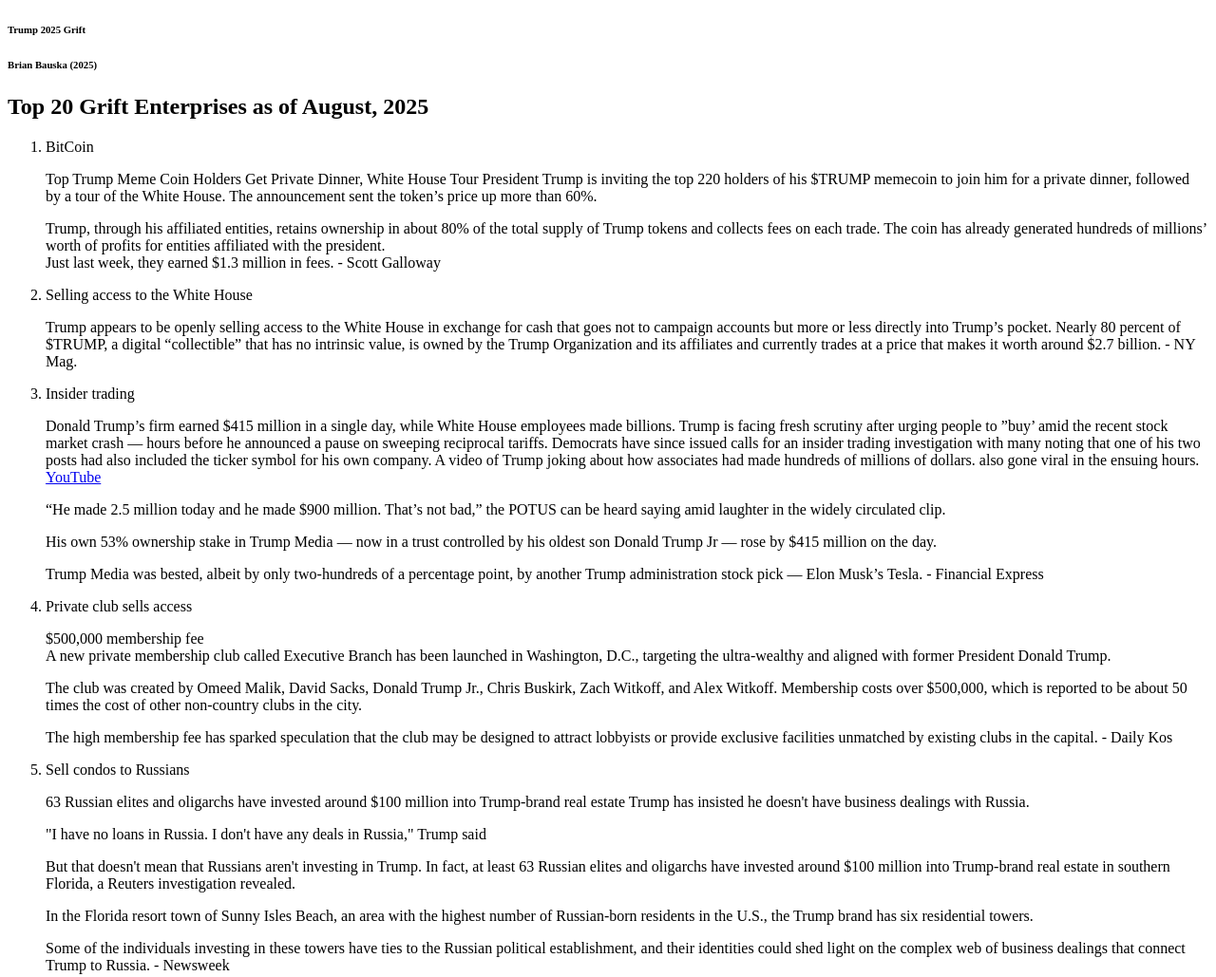
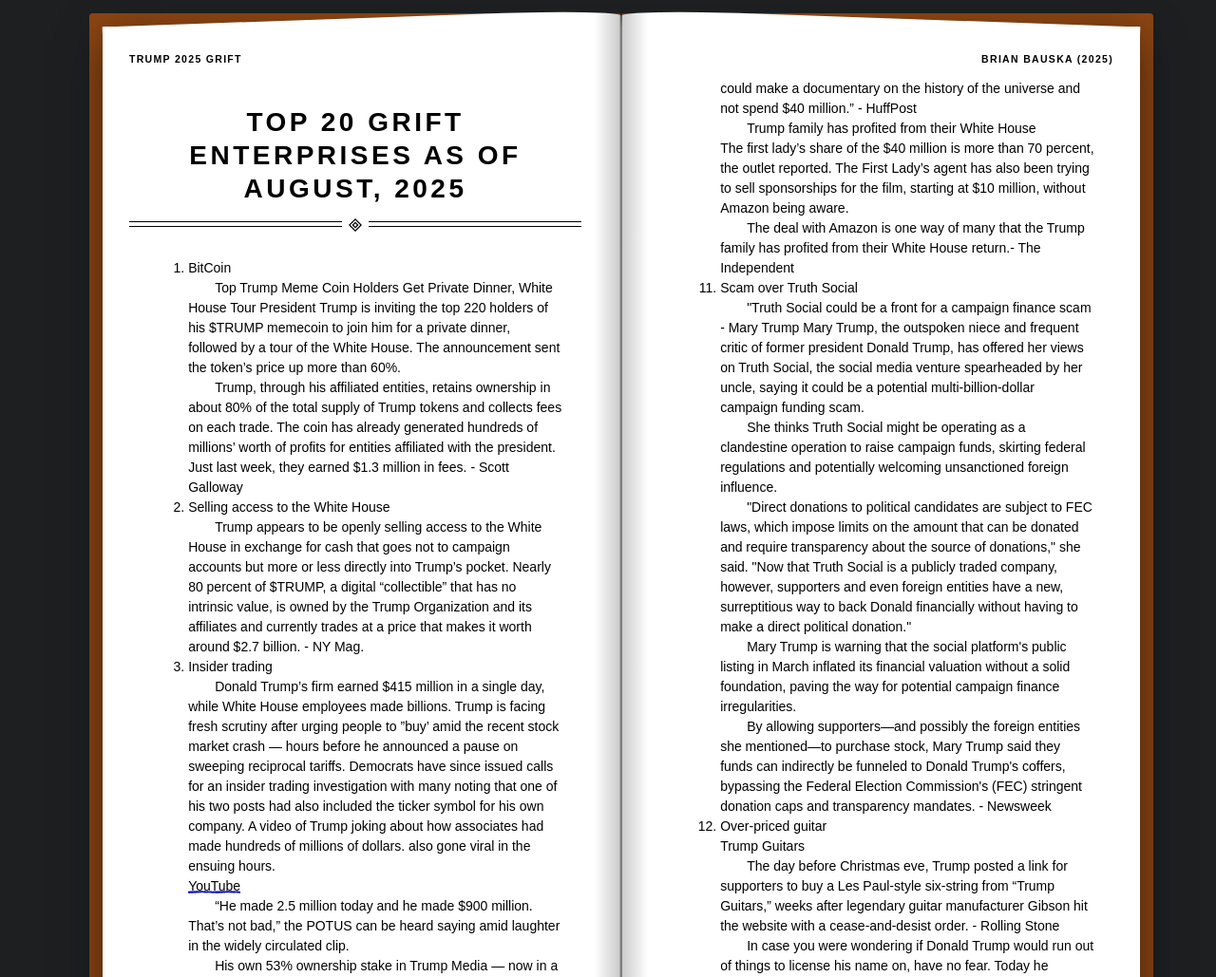
Before and after one commit to bbauska/trump-2025-grift, a plain HTML site: page index.html in a window 1280 px wide. Shown: the top 1029 px of the page at 95% size. Drawn offline with nearby package versions, Linux system fonts and the light colour scheme.

Commit message:
Update index.html

```diff
--- a/index.html
+++ b/index.html
@@ -20,7 +20,7 @@
   <link rel="canonical" href="https://trump-2025-grift.bauska.org">
 
   <link rel="stylesheet" type="text/css" href="https://unpkg.com/@highlightjs/cdn-assets@11.11.1/styles/default.min.css">
-  <link rel="stylesheet" type="text/css" href="./css/style.css">
+  <link rel="stylesheet" type="text/css" href="./css/styles.css">
   <script defer src="https://unpkg.com/@highlightjs/cdn-assets@11.11.1/highlight.min.js"></script>
   <!-- and it's easy to individually load SOME additional languages -->
   <script defer src="https://unpkg.com/@highlightjs/cdn-assets@11.11.1/languages/go.min.js"></script>
```
